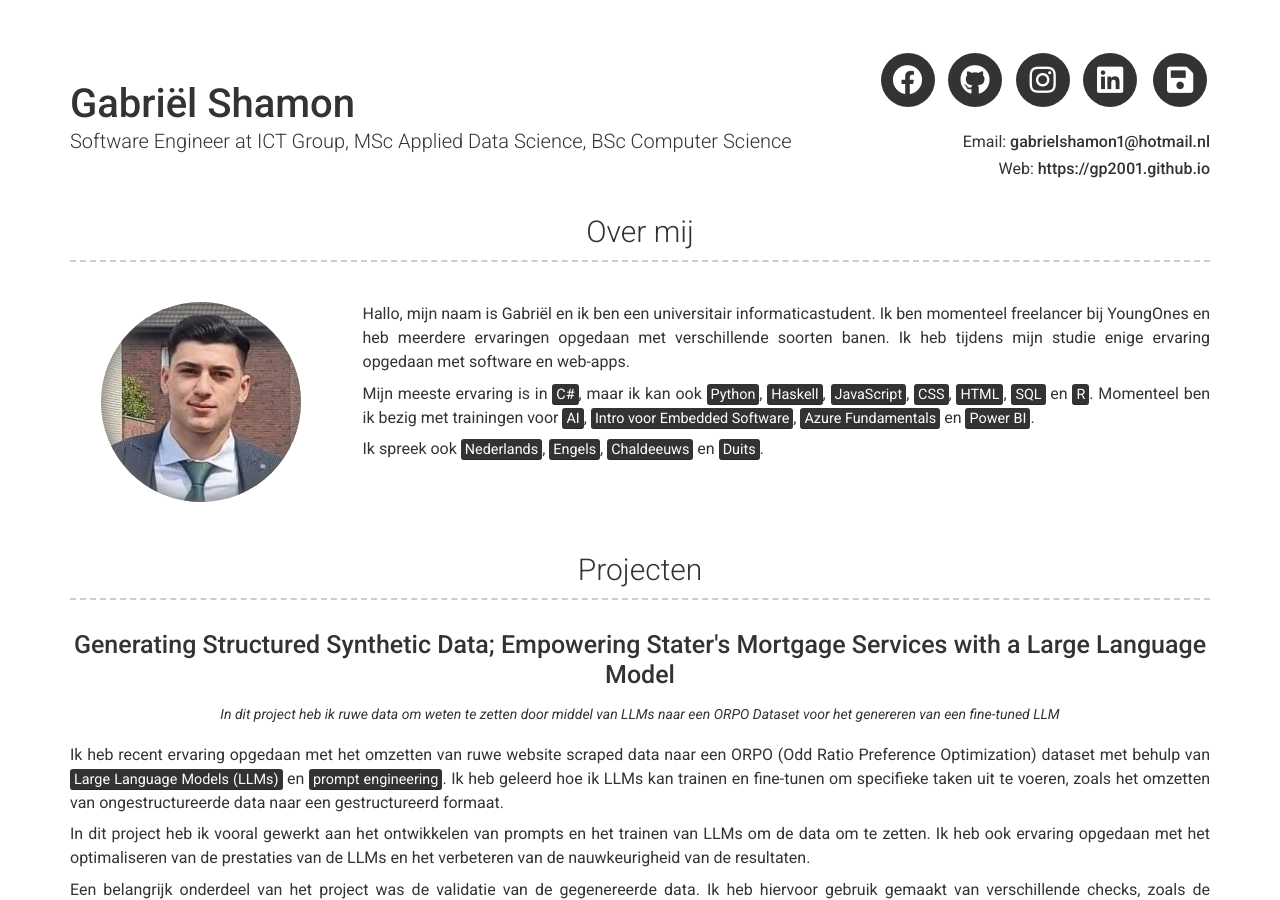
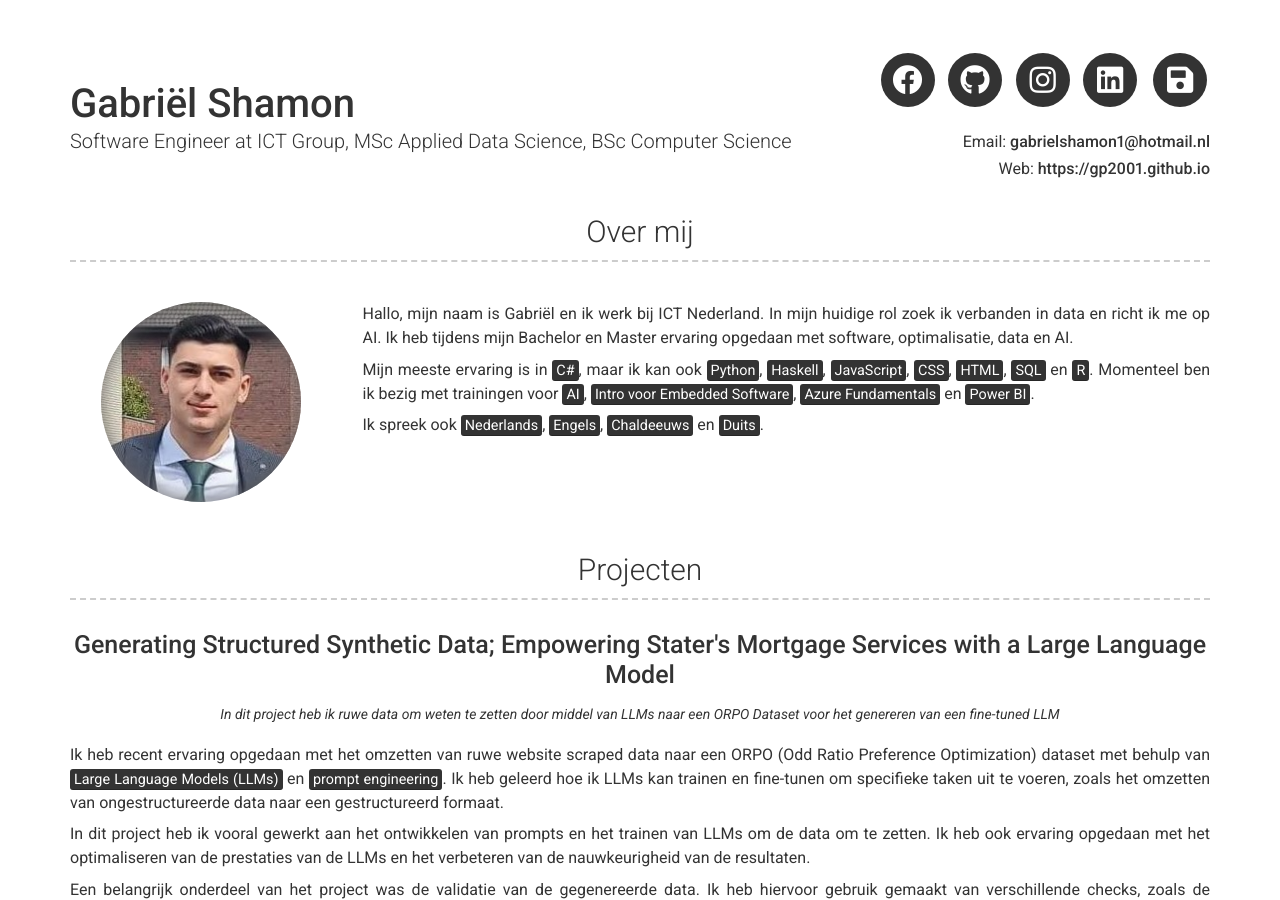
Before and after one commit to gp2001/gp2001.github.io, a Jekyll site: the page built from index.md, in a window 1280 px wide and 900 px high. Built offline with Jekyll 4.4.1, drawn with Linux system fonts in a browser that asks for light colours; nearby versions of some CDN libraries; a script that is not in the unit is left out.

Commit message:
description

```diff
--- a/_config.yml
+++ b/_config.yml
@@ -49,7 +49,7 @@ additional_links:
 about_title: Over mij
 about_profile_image: images/ik.jpg
 about_content: | # this will include new lines to allow paragraphs
-  Hallo, mijn naam is Gabriël en ik ben een universitair informaticastudent. Ik ben momenteel freelancer bij YoungOnes en heb meerdere ervaringen opgedaan met verschillende soorten banen. Ik heb tijdens mijn studie enige ervaring opgedaan met software en web-apps.
+  Hallo, mijn naam is Gabriël en ik werk bij ICT Nederland. In mijn huidige rol zoek ik verbanden in data en richt ik me op AI. Ik heb tijdens mijn Bachelor en Master ervaring opgedaan met software, optimalisatie, data en AI.
 
   Mijn meeste ervaring is in <mark>C#</mark>, maar ik kan ook <mark>Python</mark>, <mark>Haskell</mark>, <mark>JavaScript</mark>, <mark>CSS</mark>, <mark>HTML</mark>, <mark>SQL</mark> en <mark>R</mark>. Momenteel ben ik bezig met trainingen voor <mark>AI</mark>, <mark>Intro voor Embedded Software</mark>, <mark>Azure Fundamentals</mark> en <mark>Power BI</mark>.
 
```
